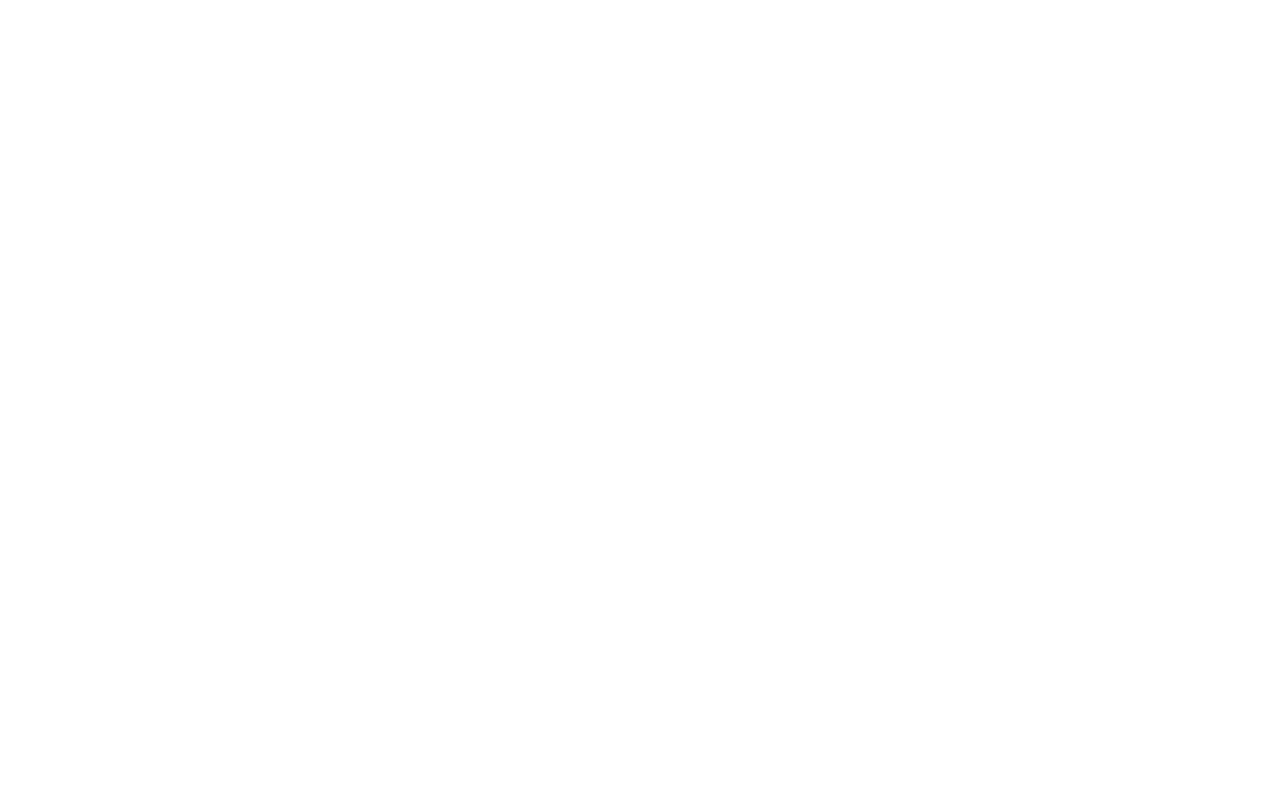
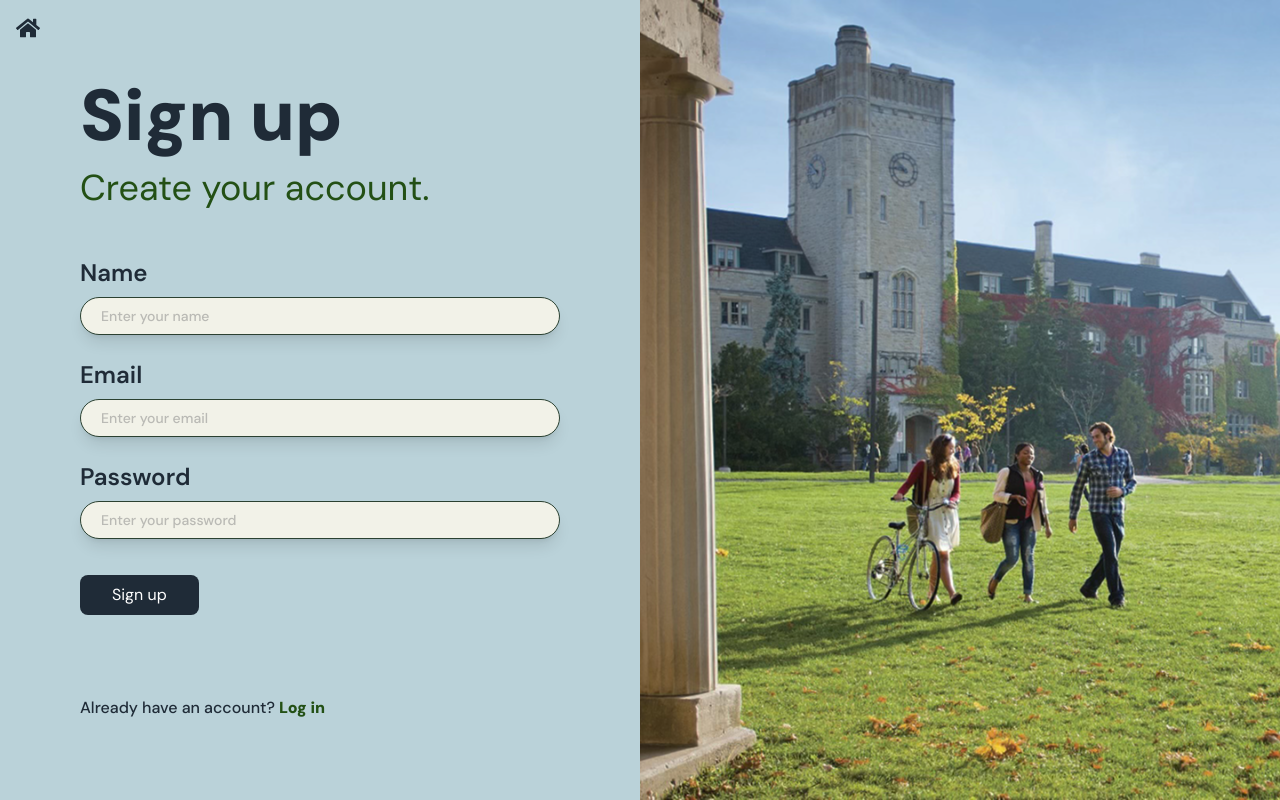
Before and after one commit to Dairy-Data-Integration/NASEM-Webapp, a React (Vite) app: page /signup in a window 1280 px wide. Before the commit this address had no page. Built offline with nearby package versions, Linux system fonts and the light colour scheme.

Commit message:
implemented the signup page with Firebase authentication

```diff
--- a/src/App.jsx
+++ b/src/App.jsx
@@ -2,6 +2,7 @@
 import HeroSection from "./components/LandingPage/HeroSection";
 import Navbar from "./components/LandingPage/Navbar";
 import LoginPage from "./components/LoginPage/Login";
+import SignupPage from './components/SignupPage/SignupPage';
 
 const App = () => {
   return (
@@ -10,6 +11,7 @@
         <Routes>
           <Route path="/" element={<><Navbar /><HeroSection /></>} />
           <Route path="/login" element={<LoginPage />} />
+          <Route path='/signup' element={<SignupPage />} />
         </Routes>
       </div>
     </Router>
--- a/src/components/LandingPage/HeroSection.jsx
+++ b/src/components/LandingPage/HeroSection.jsx
@@ -33,7 +33,7 @@
             </div>
 
             {/* Acknowledgments Section */}
-            <div className="bg-[#bad2d9] rounded-xl px-5 py-4 sm:px-10 sm:py-8 w-full flex flex-col gap-2 sm:gap-4">
+            <div className="bg-light-blue rounded-xl px-5 py-4 sm:px-10 sm:py-8 w-full flex flex-col gap-2 sm:gap-4">
                 <h2 className="font-bold text-lg sm:text-xl lg:text-3xl">Acknowledgements</h2>
                 <p className="text-xs sm:text-sm lg:text-lg">
                     This webapp was developed by Bilal Elkhouly and Emma Balint based on an original design by Dave Innes.
--- /dev/null
+++ b/src/components/SignupPage/SignupPage.jsx
@@ -0,0 +1,188 @@
+// If migrating away from Firebase, follow these steps:
+// 1. Remove the firebase.js file.
+// 2. Remove all the Firebase imports.
+// 3. Replace the current signup logic with the new authentication method (e.g., custom backend with JWT).
+// 4. Update error handling to match the new provider's error codes and messages.
+
+import { useState } from "react";
+import { useNavigate } from "react-router-dom";
+import { auth } from "../../firebase";
+import { createUserWithEmailAndPassword } from "firebase/auth";
+import { FaHome } from "react-icons/fa";
+import SignupPageImage from "../../assets/signup-page-image.png";
+
+const SignupPage = () => {
+    const navigate = useNavigate();
+
+    const [name, setName] = useState('');
+    const [email, setEmail] = useState('');
+    const [password, setPassword] = useState('');
+
+    const [nameError, setNameError] = useState('');
+    const [emailError, setEmailError] = useState('');
+    const [passwordError, setPasswordError] = useState('');
+
+    const [error, setError] = useState('');
+    const [success, setSuccess] = useState('');
+
+    // Validates the Name field
+    const validateName = () => {
+        if (!name.trim()) {
+          setNameError("Name is required.");
+          return false;
+        } else {
+          setNameError("");
+          return true;
+        }
+      };
+
+      // Validates the Email field with regex
+      const validateEmail = () => {
+        const emailPattern = /^[^\s@]+@[^\s@]+\.[^\s@]+$/;
+        if (!email.trim()) {
+          setEmailError("Email is required.");
+          return false;
+        } else if (!emailPattern.test(email)) {
+          setEmailError("Enter a valid email.");
+          return false;
+        } else {
+          setEmailError("");
+          return true;
+        }
+      };
+
+      // Validates Password length (minimum 6 characters)
+      const validatePassword = () => {
+        if (!password) {
+          setPasswordError("Password is required.");
+          return false;
+        } else if (password.length < 6) {
+          setPasswordError("Password must be at least 6 characters.");
+          return false;
+        } else {
+          setPasswordError("");
+          return true;
+        }
+      };
+
+    // Handles form submission and user registration with Firebase
+    const handleSignup = async () => {
+        setError("");
+        setSuccess("");
+
+        const isNameValid = validateName();
+        const isEmailValid = validateEmail();
+        const isPasswordValid = validatePassword();
+
+        const isFormValid = isNameValid && isEmailValid && isPasswordValid;
+        if (!isFormValid) return;   // Don't proceed if validation fails
+
+        try {
+            await createUserWithEmailAndPassword(auth, email, password);    // Create new user in Firebase
+            setSuccess("Account created successfully!");
+            setTimeout(() => navigate("/"), 1000);  // Redirect to homepage after 1 sec
+        } catch (error) {
+            console.error("Error creating account:", error);
+            if (error.code === "auth/email-already-in-use") {
+                setError("Email already in use. Please use a different email.");
+            } else {
+                setError("Failed to create account. Please try again.");
+            }
+        }
+    };
+
+    return (
+        <div className="flex h-screen">
+
+            {/* Home Icon Button */}
+            <button
+                className="absolute top-4 left-4 text-dark-signup z-20 cursor-pointer"
+                onClick={() => navigate('/')}
+            >
+                <FaHome size={24} />
+            </button>
+
+
+            {/* Left side: Signup form */}
+            <div className="bg-light-blue w-full lg:w-1/2 flex flex-col items-start justify-center max-lg:gap-12 lg:justify-between p-10 sm:p-20 overflow-auto">
+
+                {/* Header  */}
+                <div className="flex flex-col items-start justify-center gap-4">
+                    <h1 className="font-black text-4xl sm:text-7xl text-dark-signup">Sign up</h1>
+                    <h2 className="text-[#235015] text-xl sm:text-4xl">Create your account.</h2>
+                </div>
+
+                {/* Form Fields */}
+                <div className="flex flex-col items-start justify-center gap-6 w-full sm:mb-8">
+
+                    {/* Name Field */}
+                    <div className="flex flex-col items-start justify-center gap-2 w-full max-w-2xl">
+                        <label className="input-field-label">Name</label>
+                        <input
+                            type="text"
+                            className={`input-field ${nameError ? "border-red-500" : ""}`}
+                            placeholder="Enter your name"
+                            value={name}
+                            onChange={(e) => setName(e.target.value)}
+                            onBlur={validateName}   // Validate field when user leaves input (onBlur)
+                        />
+                        {nameError && <p className="text-red-600 text-xs sm:text-sm">{nameError}</p>}
+                    </div>
+
+                    {/* Email Field */}
+                    <div className="flex flex-col items-start justify-center gap-2 w-full max-w-2xl">
+                        <label className="input-field-label">Email</label>
+                        <input
+                            type="email"
+                            className={`input-field ${emailError ? "border-red-500" : ""}`}
+                            placeholder="Enter your email"
+                            value={email}
+                            onChange={(e) => setEmail(e.target.value)}
+                            onBlur={validateEmail}  // Validate field when user leaves input (onBlur)
+                        />
+                        {emailError && <p className="text-red-600 text-xs sm:text-sm">{emailError}</p>}
+                    </div>
+
+                    {/* Password Field */}
+                    <div className="flex flex-col items-start justify-center gap-2 w-full max-w-2xl">
+                        <label className="input-field-label">Password</label>
+                        <input
+                            type="password"
+                            className={`input-field ${passwordError ? "border-red-500" : ""}`}
+                            placeholder="Enter your password"
+                            value={password}
+                            onChange={(e) => setPassword(e.target.value)}
+                            onBlur={validatePassword}   // Validate field when user leaves input (onBlur)
+                        />
+                        {passwordError && <p className="text-red-600 text-xs sm:text-sm">{passwordError}</p>}
+                    </div>
+
+                    {error && <p className="text-red-600 text-xs sm:text-sm">{error}</p>}
+                    {success && <p className="text-green-600 text-xs sm:text-sm">{success}</p>}
+
+                    <button
+                        className="btn bg-dark-signup px-8 sm:mt-3 max-sm:text-sm"
+                        onClick={handleSignup}
+                    >
+                        Sign up
+                    </button>
+                </div>
+
+                {/* Bottom Text */}
+                <p className="text-dark-signup max-sm:text-sm font-medium">
+                    Already have an account?{" "}
+                    <a href="/login" className="font-black text-[#235015]">Log in</a>
+                </p>
+            </div>
+
+            {/* Right side: Image */}
+            <img
+                src={SignupPageImage}
+                alt="University of Guelph Johnston Green Image"
+                className="w-1/2 h-full object-cover object-center hidden lg:block"
+            />
+        </div>
+    );
+};
+
+export default SignupPage;
--- a/src/index.css
+++ b/src/index.css
@@ -11,6 +11,8 @@
   --font-dmsans: "DM Sans", sans-serif;
   --color-bg: #f4f2f0;
   --breakpoint-xs: 500px;
+  --color-light-blue: #BAD2D9;
+  --color-dark-signup: #1F2B37;
 }
 
 /* Apply DM Sans to all elements */
@@ -22,4 +24,12 @@
   .btn {
     @apply text-white text-xs xs:text-sm lg:text-base rounded-lg py-1.5 px-3.5 xs:py-2 xs:px-5 cursor-pointer;
   }
+
+  .input-field {
+    @apply bg-[#F2F2E8] border border-[#2B4131] rounded-full w-full px-5 py-2 shadow-lg font-medium text-[#828282] text-xs sm:text-sm
+  }
+
+  .input-field-label {
+    @apply font-semibold text-dark-signup text-lg sm:text-2xl
+  }
 }
```
Also changed, not shown: src/assets/signup-page-image.png (added).
